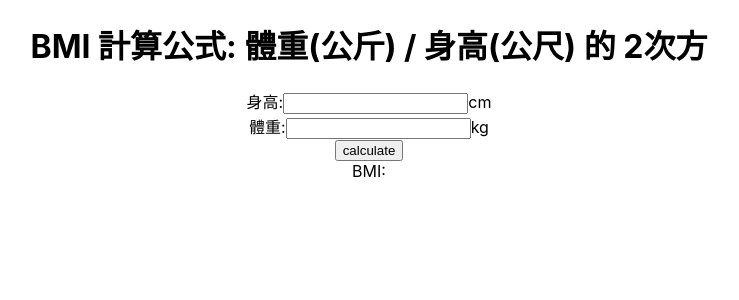
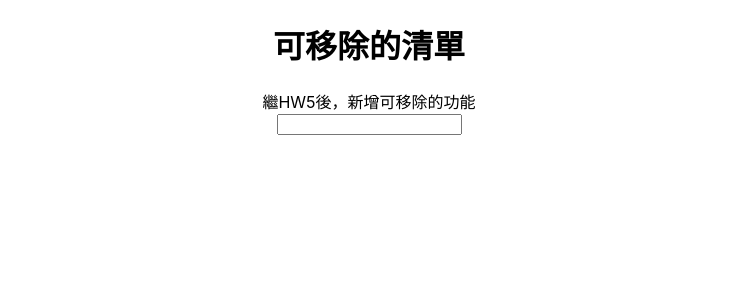
Before and after one commit to michelle3356/reactHw201911, a React (Create React App) app: page / in a window 1280 px wide. Shown: the top 300 px of the page, without its empty margins (271-1010 px from the left). Built offline with nearby package versions, Linux system fonts and the light colour scheme.

Commit message:
hw six initial

```diff
--- a/src/App.js
+++ b/src/App.js
@@ -1,11 +1,11 @@
 import React from 'react';
 import './App.css';
-import HwFourBMI from './HwFourBMI';
+import HwSixRemoveList from './HwSixRemoveList';
 
 function App() {
   return (
     <div className="App">
-      <HwFourBMI />
+      <HwSixRemoveList />
     </div>
   );
 }
--- /dev/null
+++ b/src/HwSixRemoveList.js
@@ -0,0 +1,33 @@
+import React, { Component } from 'react'
+
+export default class HwSixRemoveList extends Component {
+  constructor(props){
+    super(props);
+    this.state ={
+
+    }
+  };
+
+
+
+  render() {
+    return (
+      <div>
+        <h1>可移除的清單</h1>
+        <span>繼HW5後，新增可移除的功能</span>
+        <form onSubmit={this.handleSubmit}>
+          <input type="text"
+          name="number"
+          value={this.state.input}
+          onChange={this.handleChange}
+          />
+          <ul>
+
+          </ul>
+
+        </form>
+
+      </div>
+    )
+  }
+}
```
